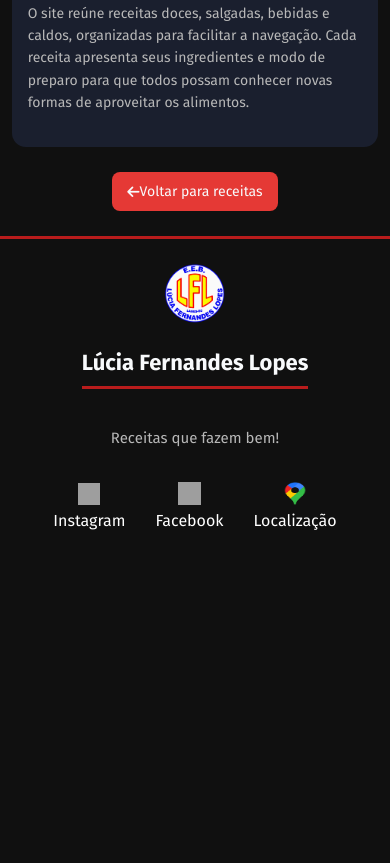
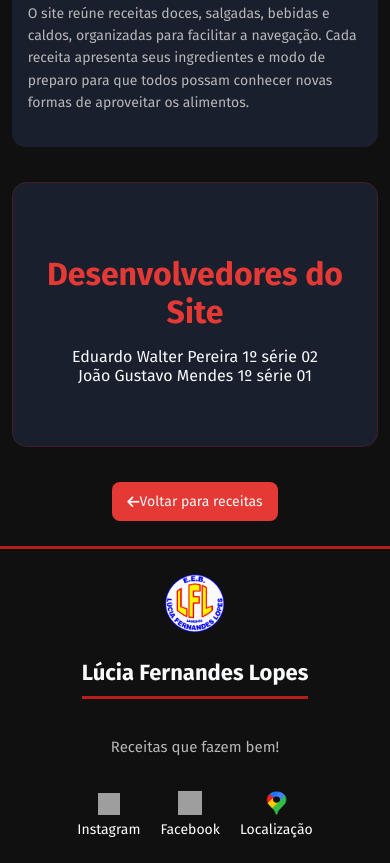
Before and after one commit to eduardopereira163-ux/IFA-na-Mesa-L-cia, a plain HTML site: page sobre.html in a window 390 px wide. Shown: the part 1394-2257 px from the top of the page. Before the commit the page ends 1949 px from the top, so only its background shows below. Drawn offline with Linux system fonts and the light colour scheme; grey boxes are pictures that could not be loaded.

Commit message:
Add files via upload

```diff
--- a/sobre.html
+++ b/sobre.html
@@ -108,7 +108,18 @@
                 </p>
             </div>
 
+
         </section>
+ <section class="desenvolvedores" id="desenvolvedores">
+            <h1>Desenvolvedores do Site</h1>
+
+            <p>
+                Eduardo Walter Pereira 1º série 02<br>
+                João Gustavo Mendes 1º série 01
+            </p>
+        </section>
+
+
 
         <!-- BOTÃO PARA VOLTAR -->
         <div class="sobre-voltar">
@@ -117,6 +128,7 @@
                 Voltar para receitas
             </a>
         </div>
+
 
     </main>
 
--- a/style.css
+++ b/style.css
@@ -103,11 +103,25 @@ header .link-redes:hover {
     border: 1px solid rgba(185, 28, 28, 0.25);
     margin-bottom: 35px;
 }
+.desenvolvedores{
+    background: var(--bg-cards);
+    padding: 45px 25px;
+    border-radius: 15px;
+    text-align: center;
+    border: 1px solid rgba(185, 28, 28, 0.25);
+    margin-top: 35px;
+    margin-bottom: 35px;
+}
+.desenvolvedores h1 {
+    color: var(--vermelho-destaque);
+    margin-bottom: 15px;
+    font-size: 32px;
+}
 
 .sobre-banner h1 {
     color: var(--vermelho-destaque);
     margin-bottom: 15px;
-    font-size: 32px;
+    font-size: 38px;
 }
 
 .sobre-banner p {
@@ -754,7 +768,10 @@ footer img{
 
     .footer-redes {
         justify-content: center;
-        gap: 30px;
+        gap: 20px;
+    }
+    .footer-redes a {
+        font-size: 14px;
     }
 
     /* IMAGENS E ELEMENTOS */
@@ -786,6 +803,10 @@ footer img{
 
     .pesquisa button {
         padding: 0 8px;
+        font-size: 12px;
+    }
+    .footer-redes a {
+        gap: 10px;
         font-size: 12px;
     }
 
```
Also changed, not shown: index.html (+7 -8 lines), receita.html (+10 -2 lines), img/icone HTML.png (added).
